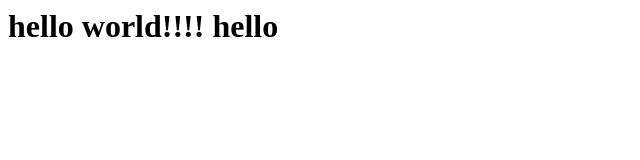
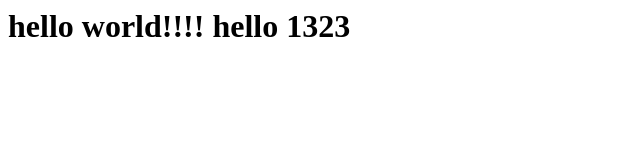
Before and after one commit to dagadi-p/mytestingproject, a plain HTML site: page index.html in a window 1280 px wide. Shown: the whole page, without its empty margins (0-640 px from the left). Drawn offline with Linux system fonts and the light colour scheme.

Commit message:
Update index.html

```diff
--- a/index.html
+++ b/index.html
@@ -3,6 +3,6 @@
 Jenkins Deployment
 </title>
 <body>
-<h1>hello world!!!! hello </h1>
+<h1>hello world!!!! hello 1323</h1>
 </body>
 </html>
```
